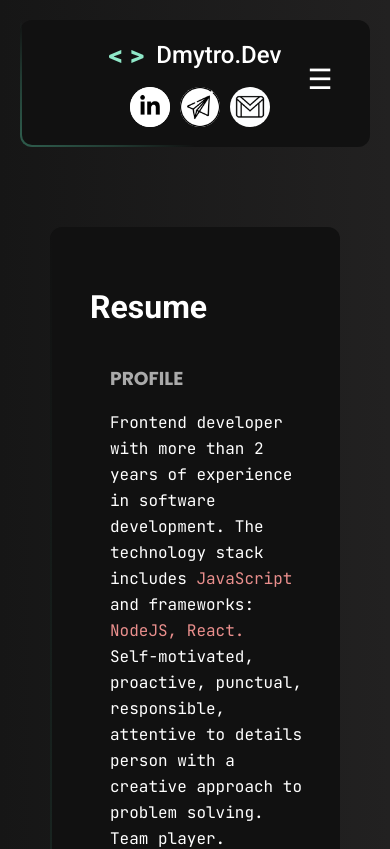
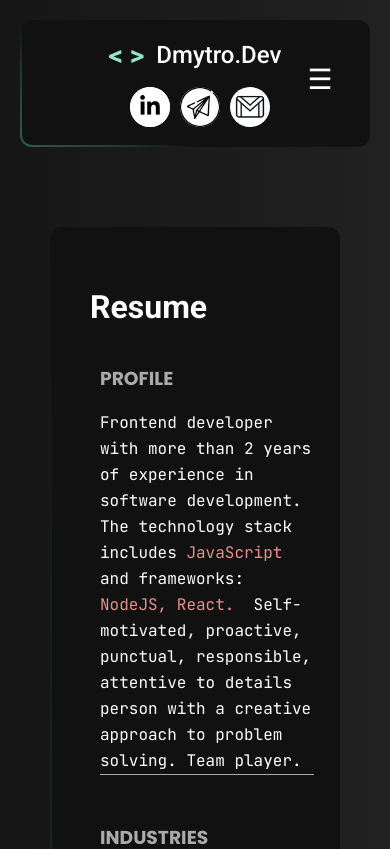
Before and after one commit to Grenky/myportfolio, a React (Create React App) app: page /resume in a window 390 px wide. Shown: the top 849 px of the page. Built offline with nearby package versions, Linux system fonts and the light colour scheme.

Commit message:
update mobile version 10

```diff
--- a/src/pages/Resume/ResumeComponents/ResumeContentStyle.module.scss
+++ b/src/pages/Resume/ResumeComponents/ResumeContentStyle.module.scss
@@ -98,6 +98,7 @@
           @media (max-width: 768px) {
             padding: 0 20px;
           }
+
         }
         .second-info {
             display: flex;
@@ -139,10 +140,18 @@
             flex-direction: column;
             gap: 20px;
           }
-        }
+
+      }
       @media (max-width: 768px) {
         font-size: 16px;
         line-height: 26px;
       }
     }
+
 }
+@media (max-width: 400px) {
+  .resume-content-wrapper .resume-content .first-info {
+    padding: 0 10px;
+    margin-bottom: 0;
+  }
+}
```
